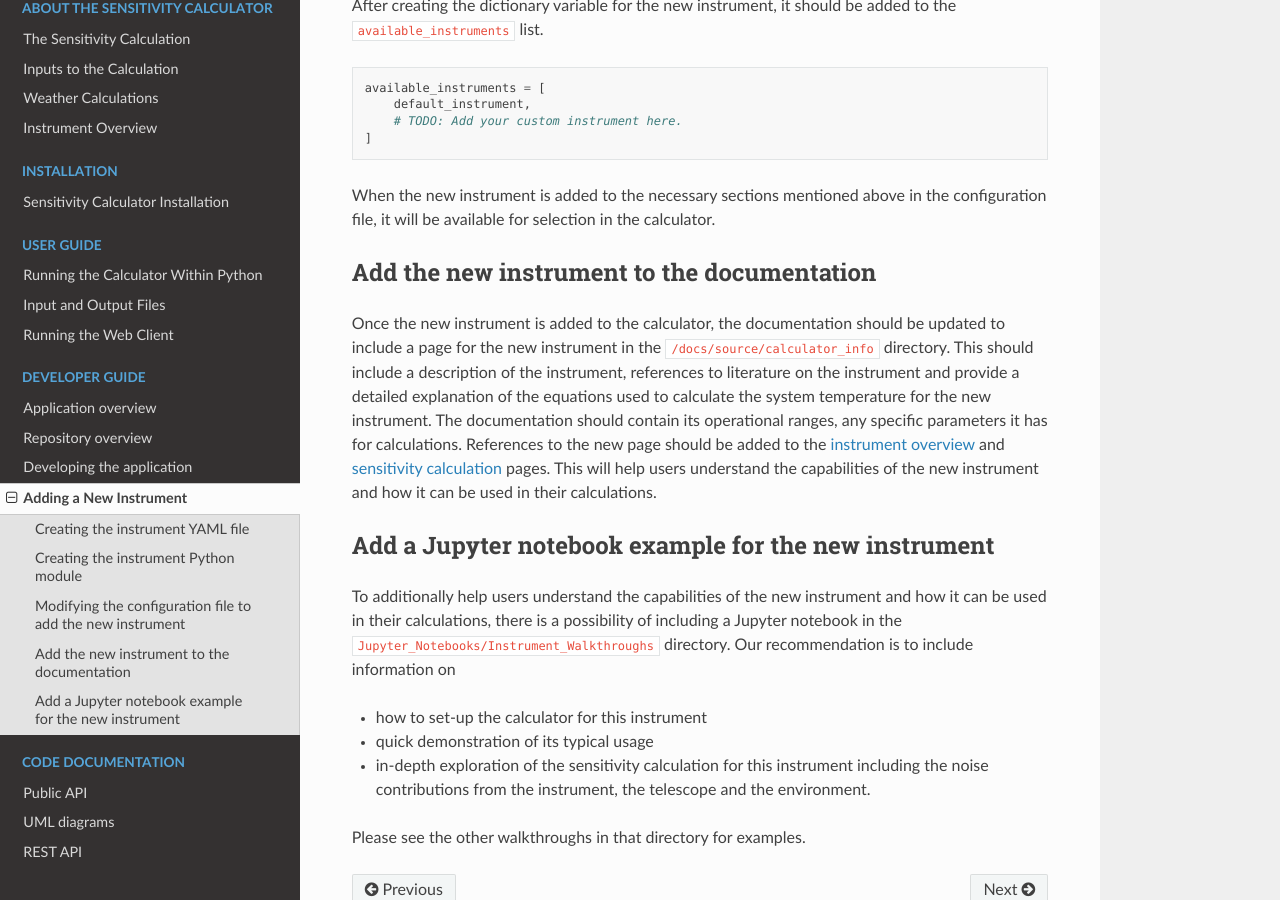
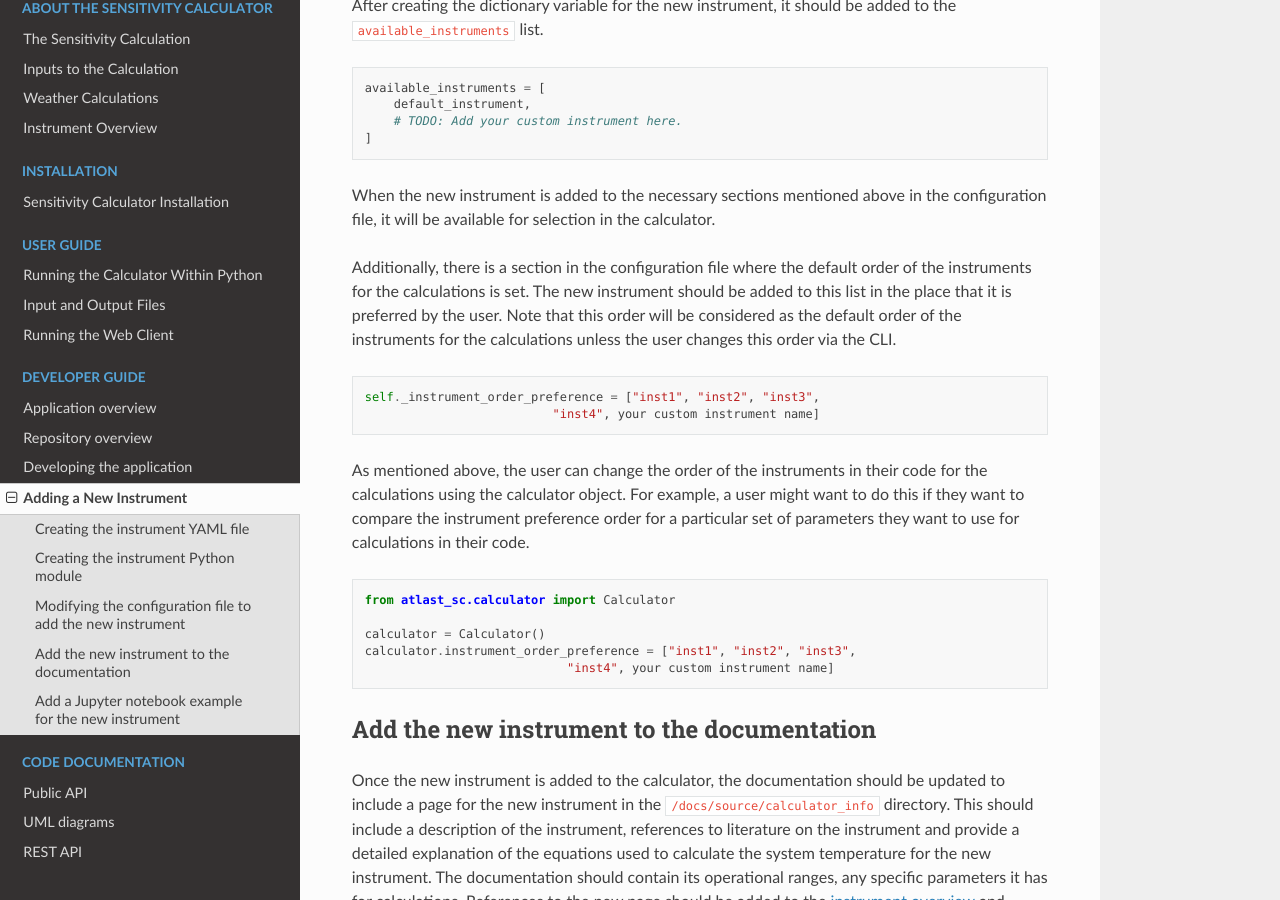
Before and after one commit to ukatc/AtLAST_sensitivity_calculator, a Sphinx documentation site: the page built from docs/source/developer_guide/adding_new_instrument.rst, in a window 1280 px wide and 900 px high, scrolled down 3988 px. Built offline with Sphinx 7.4.7 and the Read the Docs theme 3.1.0, drawn with Linux system fonts in a browser that asks for light colours.

Commit message:
ASC-119 Changed docs to include the instrument preference order list

```diff
--- a/docs/source/developer_guide/adding_new_instrument.rst
+++ b/docs/source/developer_guide/adding_new_instrument.rst
@@ -202,6 +202,31 @@ to the ``available_instruments`` list.
 When the new instrument is added to the necessary sections mentioned above in the configuration file,
 it will be available for selection in the calculator.
 
+Additionally, there is a section in the configuration file where the default order of the instruments
+for the calculations is set. The new instrument should be added to this list in the place that it is
+preferred by the user. Note that this order will be considered as the default order of the instruments
+for the calculations unless the user changes this order via the CLI.
+
+.. code:: python
+
+    self._instrument_order_preference = ["inst1", "inst2", "inst3",
+                              "inst4", your custom instrument name]
+
+
+As mentioned above, the user can change the order of the instruments in their code for the calculations
+using the calculator object. For example, a user might want to do this if they want to compare the
+instrument preference order for a particular set of parameters they want to use for calculations in
+their code.
+
+.. code:: python
+
+    from atlast_sc.calculator import Calculator
+
+    calculator = Calculator()
+    calculator.instrument_order_preference = ["inst1", "inst2", "inst3",
+                                "inst4", your custom instrument name]
+
+
 Add the new instrument to the documentation
 -------------------------------------------
 Once the new instrument is added to the calculator, the documentation should be updated to include
```
Also changed, not shown: docs/source/developer_guide/application_overview.rst (+6 -3 lines).
